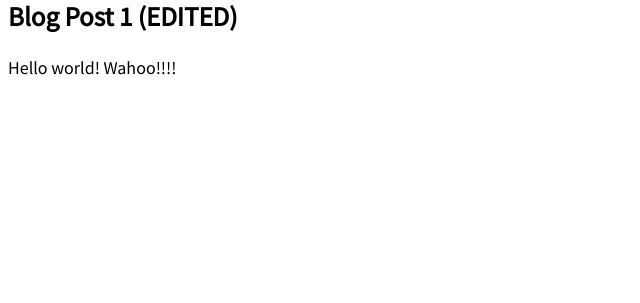
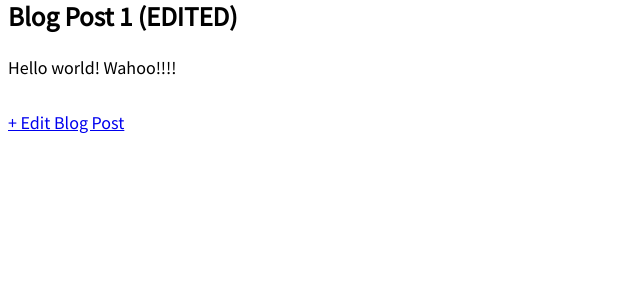
Before and after one commit to james-jacobson339/blog_project, a Django app: page /post/1/ in a window 1280 px wide. Shown: the part 135-438 px from the top of the page, without its empty margins (0-640 px from the left). Run offline with Django 3.2, Linux system fonts and the light colour scheme; data comes from the database, SQL or seed files in the repository; both versions use the stored data as it was after the commit.

Commit message:
coded blog post editing functionality/page updating

```diff
--- a/blog/urls.py
+++ b/blog/urls.py
@@ -1,8 +1,10 @@
 from django.urls import path
 
-from .views import BlogListView, BlogDetailView, BlogCreateView
+from .views import BlogListView, BlogDetailView, BlogCreateView, BlogUpdateView
 
 urlpatterns = [
+    path('post/<int:pk>/edit',
+         BlogUpdateView.as_view(), name='post_edit'),
     path('post/new/', BlogCreateView.as_view(), name='post_new'),
     path('post/<int:pk>/', BlogDetailView.as_view(), name='post_detail'),
     path('', BlogListView.as_view(), name='home'),
--- a/blog/views.py
+++ b/blog/views.py
@@ -1,6 +1,6 @@
 from django.shortcuts import render
 from django.views.generic import ListView, DetailView
-from django.views.generic.edit import CreateView
+from django.views.generic.edit import CreateView, UpdateView
 
 from .models import Post
 
@@ -22,3 +22,9 @@ class BlogCreateView(CreateView):
     model = Post
     template_name = 'post_new.html'
     fields = '__all__'
+
+
+class BlogUpdateView(UpdateView):
+    model = Post
+    template_name = 'post_edit.html'
+    fields = ['title', 'body']
--- a/templates/post_detail.html
+++ b/templates/post_detail.html
@@ -6,4 +6,5 @@
         <p>{{ post.body }}</p>
     </div>
 
+    <a href="{% url 'post_edit' post.pk %}">+ Edit Blog Post</a>
 {% endblock content %}
```
Also changed, not shown: templates/post_edit.html (added, +9 -0 lines), db.sqlite3.
